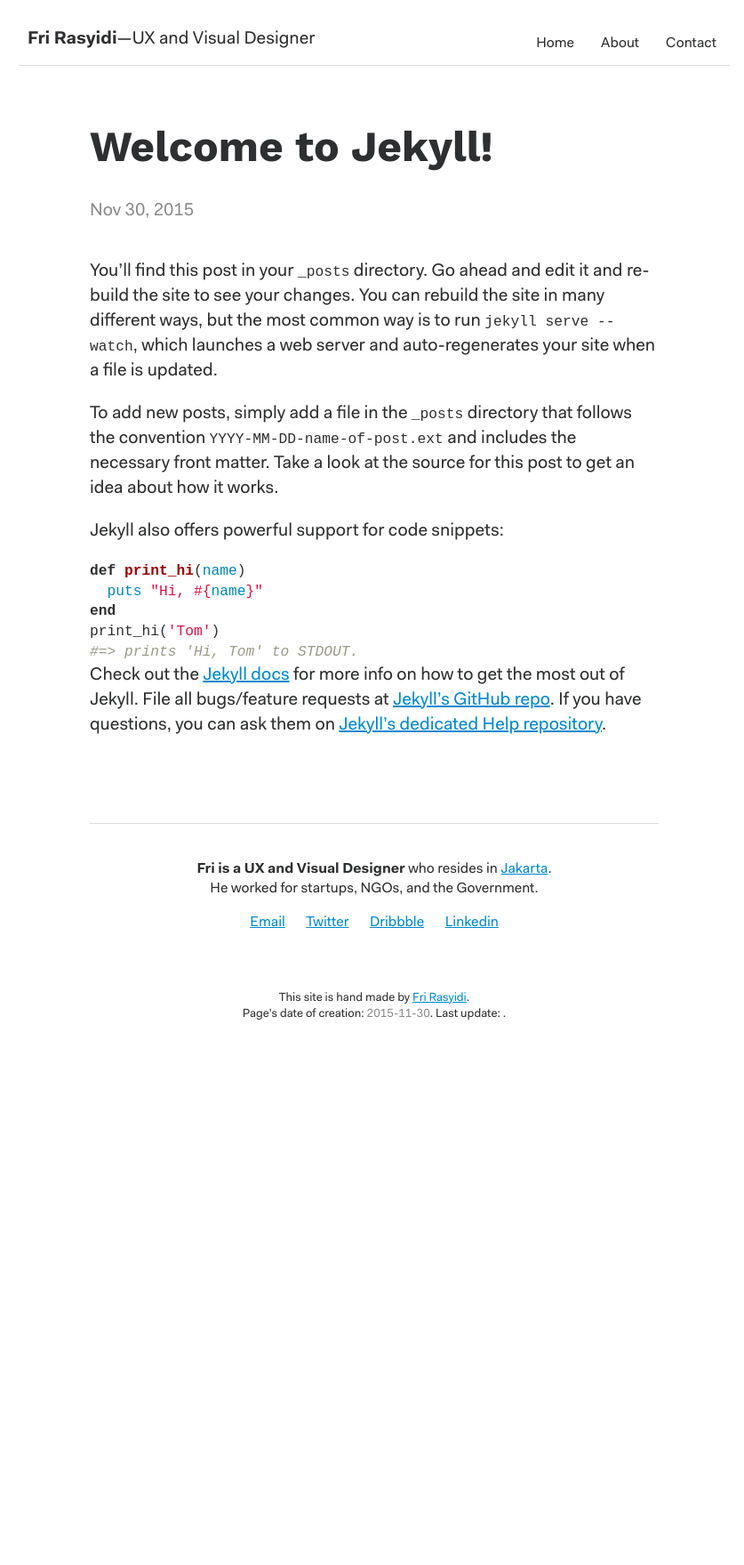
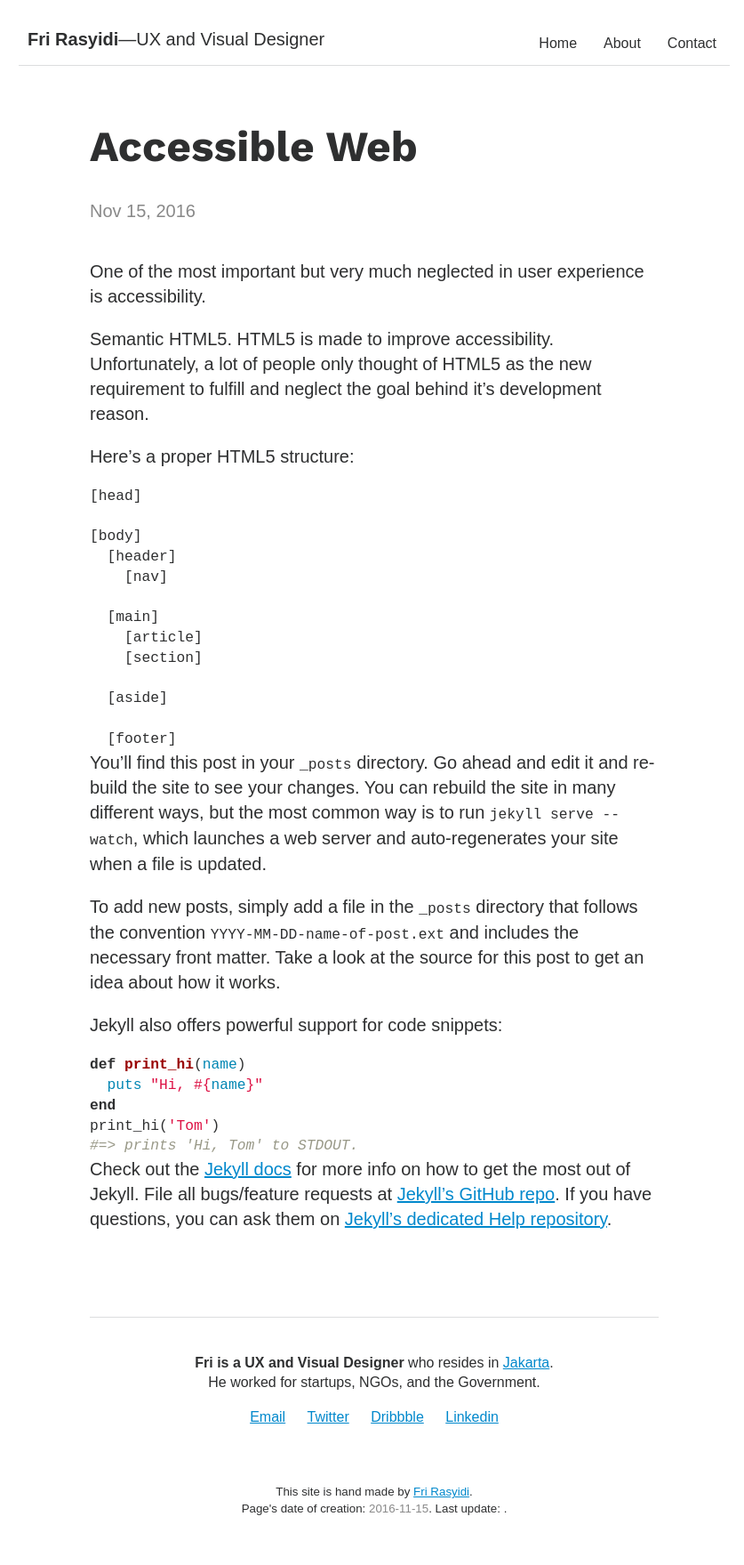
Before and after one commit to frirasyidi/frirasyidi.github.io, a Jekyll site: the page built from _posts/2016-11-15-accessible-web.md, in a window 1280 px wide. Shown: the whole page at 89% size, without its empty margins (219-1056 px from the left). Built offline with Jekyll 4.4.1, drawn with Linux system fonts in a browser that asks for light colours; some web fonts are replaced; before the commit the page ends 1203 px from its top, so only the background shows below that.

Commit message:
Initial commit

```diff
--- a/_config.yml
+++ b/_config.yml
@@ -3,7 +3,7 @@ title: Fri Rasyidi—UX+Visual Designer
 email: fri@frirasyidi.com
 description: >
   Fri is a UX+Visual Designer who builds useful products with common sense and user centeric approach.
-baseurl: ""
+baseurl: "/"
 url: "http://frirasyidi.com"
 twitter_username: frirasyidi
 github_username:  frirasyidi
--- a/_posts/2015-11-30-welcome-to-jekyll.md
+++ b/_posts/2016-11-15-accessible-web.md
@@ -1,9 +1,31 @@
 ---
 layout: post
-title:  "Welcome to Jekyll!"
-date:   2015-11-30 00:10:45
-categories: blog
+title:  Accessible Web
+date:   2016-11-15 00:10:45
+categories: ux accessibility
 ---
+One of the most important but very much neglected in user experience is accessibility.
+
+Semantic HTML5. HTML5 is made to improve accessibility. Unfortunately, a lot of people only thought of HTML5 as the new requirement to fulfill and neglect the goal behind it's development reason.
+
+Here's a proper HTML5 structure:
+
+<pre>
+[head]
+
+[body]
+  [header]
+    [nav]
+
+  [main]
+    [article]
+    [section]
+
+  [aside]
+
+  [footer]
+</pre>
+
 You’ll find this post in your `_posts` directory. Go ahead and edit it and re-build the site to see your changes. You can rebuild the site in many different ways, but the most common way is to run `jekyll serve --watch`, which launches a web server and auto-regenerates your site when a file is updated.
 
 To add new posts, simply add a file in the `_posts` directory that follows the convention `YYYY-MM-DD-name-of-post.ext` and includes the necessary front matter. Take a look at the source for this post to get an idea about how it works.
```
Also changed, not shown: _posts/2015-11-30-indonesian-ui-glossary.md (added, +27 -0 lines), _posts/2016-10-01-the-ux-of-error.md (added, +27 -0 lines), _posts/2016-11-15-presenting-date-time.md (added, +19 -0 lines).
